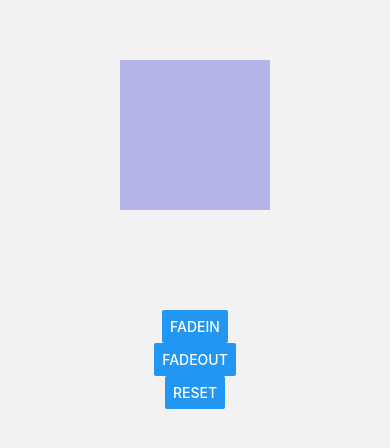
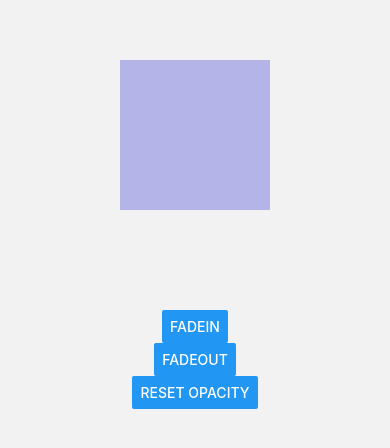
Before and after one commit to Zcehtro/RNComponents, a React Native app: screen /Animation101Screen in a window 390 px wide. Shown: the part 138-586 px from the top of the page. Built offline with nearby package versions, Linux system fonts and the light colour scheme.

Commit message:
added a little extra

```diff
--- a/src/screens/Animation101Screen.tsx
+++ b/src/screens/Animation101Screen.tsx
@@ -26,6 +26,13 @@ export const Animation101Screen = () => {
       duration: 300,
       useNativeDriver: true,
     }).start();
+
+    Animated.timing(top, {
+      toValue: -100,
+      duration: 700,
+      useNativeDriver: true,
+      easing: Easing.bounce,
+    }).start();
   };
 
   const reset = () => {
@@ -50,7 +57,7 @@ export const Animation101Screen = () => {
         }}></Animated.View>
       <Button title="FadeIn" onPress={fadeIn} />
       <Button title="FadeOut" onPress={fadeOut} />
-      <Button title="Reset" onPress={reset} />
+      <Button title="Reset Opacity" onPress={reset} />
     </View>
   );
 };
```
